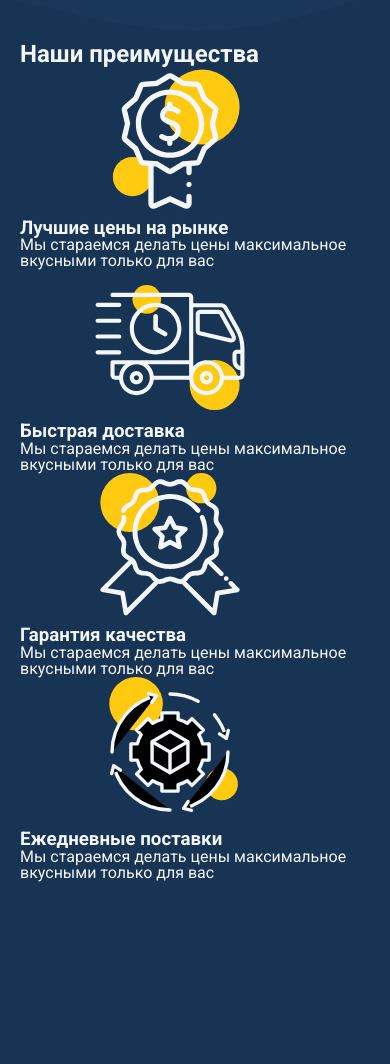
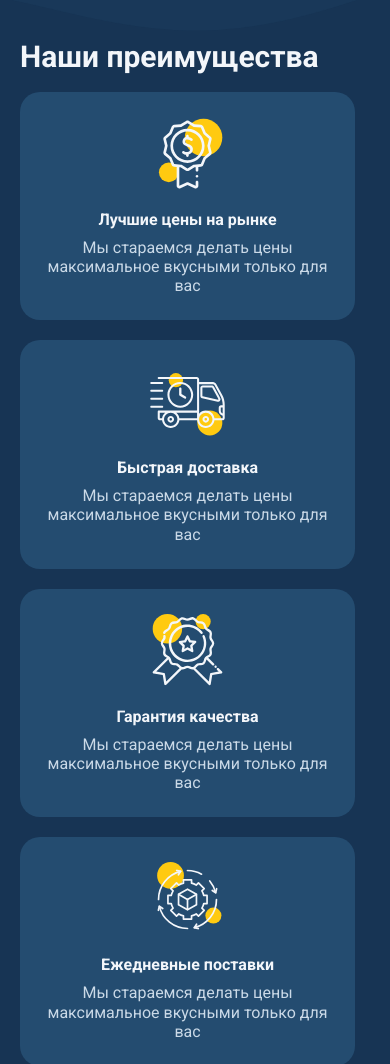
Before and after one commit to sencheele/fish, a website built with Vite: page index.html in a window 390 px wide. Shown: the part 559-1623 px from the top of the page. Before the commit the page ends 1470 px from the top, so only its background shows below. Built offline with nearby package versions, Linux system fonts and the light colour scheme.

Commit message:
FEAT: добавлена стилизация для секции advantages - Добавлены основные стили - Добавлены стили адаптивности

```diff
--- a/src/assets/styles/_variables.scss
+++ b/src/assets/styles/_variables.scss
@@ -4,9 +4,12 @@ $color-text-main: #F3F6FA;
 $color-accent: #FFCA10;
 $color-accent-dark: #ffb310;
 
+$color-default-white: #FFFFFF;
 $color-white: #CAD9E7;
 $color-white-dark: #F3F6FA;
+$color-white-blue: #CAD9E7;
 $color-blue: #173454;
+$color-blue-light: #244C70;
 
 // fonts
 $ff-roboto: "Roboto", sans-serif;
--- /dev/null
+++ b/src/assets/styles/blocks/_advantage-card.scss
@@ -0,0 +1,64 @@
+@use '../variables' as *;
+@use '../mixins' as *;
+@use '../media' as *;
+
+.advantage-card {
+  display: flex;
+  flex-direction: column;
+  align-items: center;
+  padding: 25px 20px;
+  border-radius: 20px;
+  background-color: $color-blue-light;
+
+  &__image{
+    width: 110px;
+    height: 110px;
+    margin-bottom: 20px;
+
+    @include vp-1239 {
+      width: 90px;
+      height: 90px;
+    }
+
+    @include vp-615 {
+      width: 75px;
+      height: 75px;
+    }
+
+    svg {
+      display: block;
+      width: 100%;
+      height: 100%;
+      fill: none;
+    }
+  }
+
+  &__title {
+    @include typography(700, 1, 20px);
+
+    margin-bottom: 10px;
+    text-align: center;
+
+    @include vp-1239 {
+      font-size: 18px;
+    }
+
+    @include vp-615 {
+      font-size: 16px;
+    }
+  }
+
+  &__description {
+    @include typography(400, 1.2, 20px, $color-white-blue);
+
+    text-align: center;
+
+    @include vp-1239 {
+      font-size: 18px;
+    }
+
+    @include vp-615 {
+      font-size: 16px;
+    }
+  }
+}
--- /dev/null
+++ b/src/assets/styles/blocks/_advantages.scss
@@ -0,0 +1,28 @@
+@use '../variables' as *;
+@use '../mixins' as *;
+@use '../media' as *;
+
+.advantages {
+  &__title {
+    text-align: end;
+
+    @include vp-615 {
+      text-align: start;
+    }
+  }
+
+  &__list {
+    display: grid;
+    grid-template-columns: repeat(4, 1fr);
+    gap: 20px;
+
+    @include vp-1239 {
+      grid-template-columns: repeat(2, 1fr);
+    }
+
+    @include vp-615 {
+      display: flex;
+      flex-direction: column;
+    }
+  }
+}
--- a/src/assets/styles/blocks/_section.scss
+++ b/src/assets/styles/blocks/_section.scss
@@ -23,15 +23,22 @@
     --padding-block: 30px;
   }
 
-  // @include vp-1760 {
-  //   --padding-block: 40px;
-  // }
+  &__title {
+    @include typography(700, 1, 60px);
 
-  // @include vp-1320 {
-  //   --padding-block: 30px;
-  // }
+    margin-bottom: 30px;
 
-  // @include vp-808 {
-  //   --padding-block: 20px;
-  // }
+    @include vp-1239 {
+      font-size: 48px;
+    }
+
+    @include vp-847 {
+      font-size: 36px;
+    }
+
+    @include vp-615 {
+      margin-bottom: 20px;
+      font-size: 30px;
+    }
+  }
 }
--- a/src/assets/styles/style.scss
+++ b/src/assets/styles/style.scss
@@ -11,3 +11,5 @@
 @use './blocks/container';
 @use './blocks/header';
 @use './blocks/intro';
+@use './blocks/advantages';
+@use './blocks/advantage-card';
```
